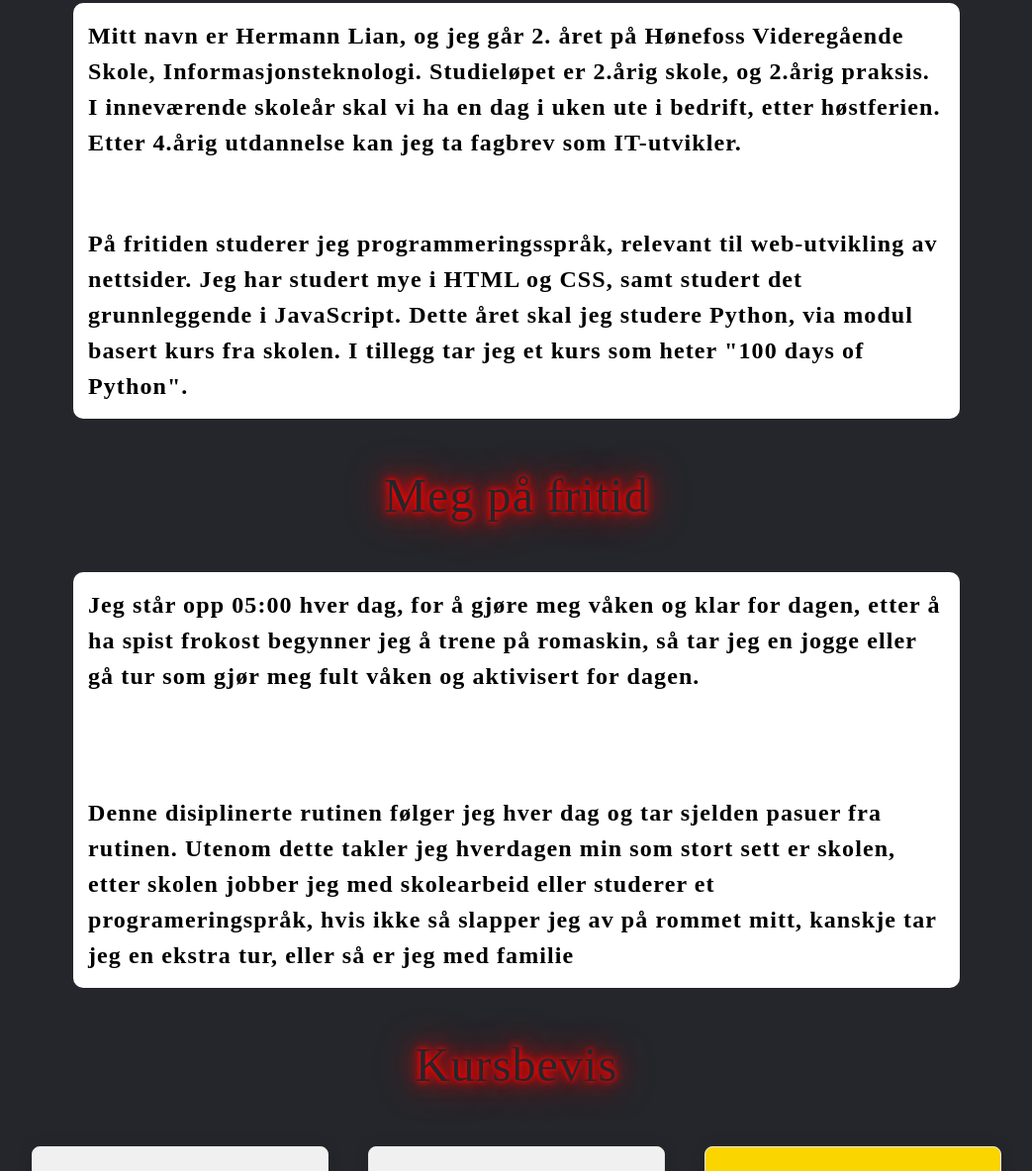
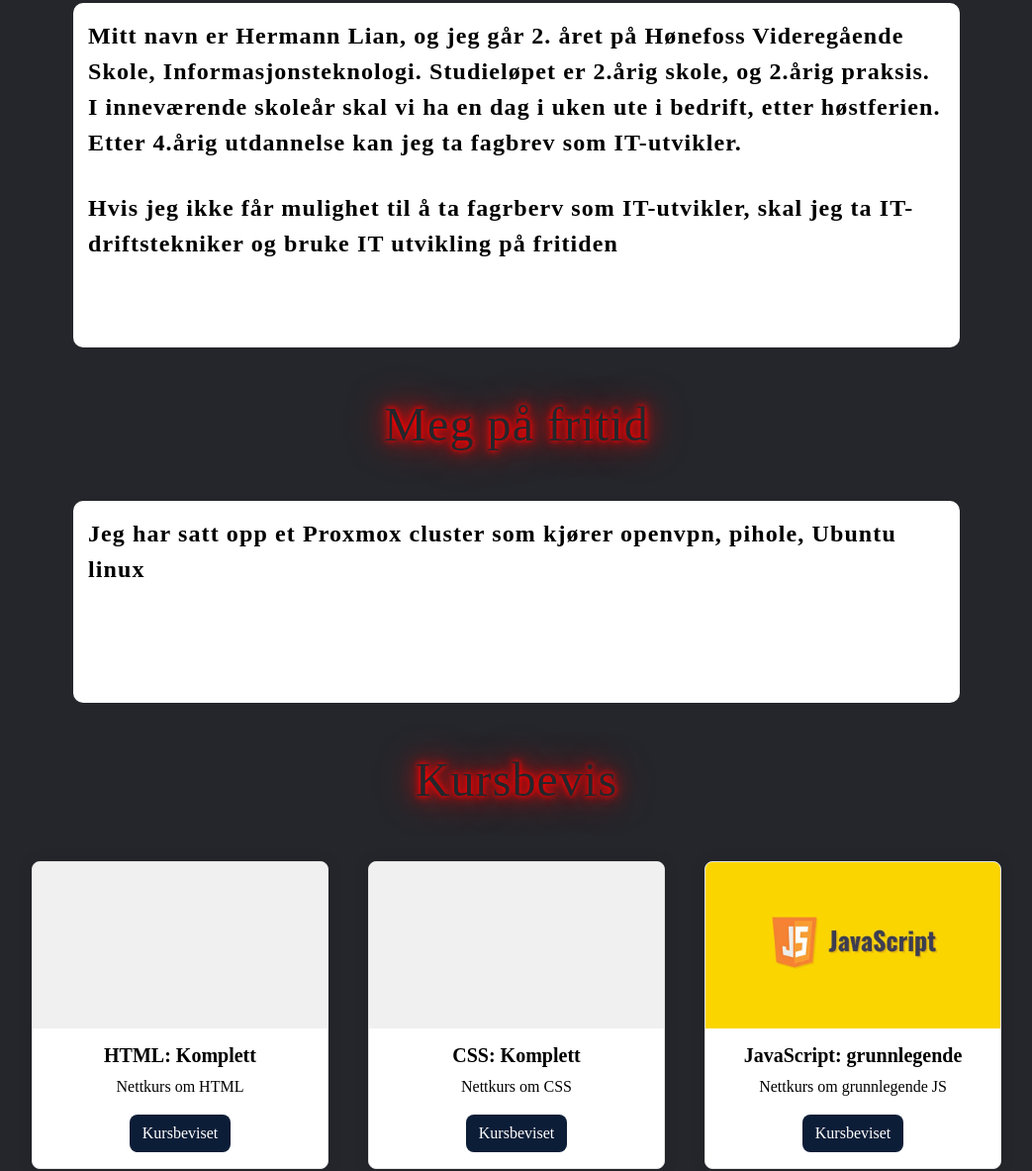
Before and after one commit to HL-JO/HL-portfolio.github.io, a plain HTML site: page om-meg.html in a window 1280 px wide. Shown: the part 316-1499 px from the top of the page at 99% size, without its empty margins (118-1161 px from the left). Drawn offline with Linux system fonts and the light colour scheme.

Commit message:
Update om-meg.html
info om meg

```diff
--- a/om-meg.html
+++ b/om-meg.html
@@ -59,14 +59,13 @@
 
       <div class="txt-container">
         <p>Mitt navn er Hermann Lian, og jeg går 2. året på Hønefoss Videregående Skole, Informasjonsteknologi. Studieløpet er 2.årig skole, og 2.årig praksis. I inneværende skoleår skal vi ha en dag i uken ute i bedrift, etter høstferien. Etter 4.årig utdannelse kan jeg ta fagbrev som IT-utvikler.</p>
-        <p>På fritiden studerer jeg programmeringsspråk, relevant til web-utvikling av nettsider. Jeg har studert mye i HTML og CSS, samt studert det grunnleggende i JavaScript. Dette året skal jeg studere Python, via modul basert kurs fra skolen. I tillegg tar jeg et kurs som heter "100 days of Python".</p>
+        <p>Hvis jeg ikke får mulighet til å ta fagrberv som IT-utvikler, skal jeg ta IT-driftstekniker og bruke IT utvikling på fritiden</p>
       </div>
 
       <h1 class="neon-title">Meg på fritid</h1>
 
       <div class="txt-container">
-        <p>Jeg står opp 05:00 hver dag, for å gjøre meg våken og klar for dagen, etter å ha spist frokost begynner jeg å trene på romaskin, så tar jeg en jogge eller gå tur som gjør meg fult våken og aktivisert for dagen.</p>
-        <p> Denne disiplinerte rutinen følger jeg hver dag og tar sjelden pasuer fra rutinen. Utenom dette takler jeg hverdagen min som stort sett er skolen, etter skolen jobber jeg med skolearbeid eller studerer et programeringspråk, hvis ikke så slapper jeg av på rommet mitt, kanskje tar jeg en ekstra tur, eller så er jeg med familie </p>
+        <p>Jeg har satt opp et Proxmox cluster som kjører openvpn, pihole, Ubuntu linux</p>
       </div>
 
       <h1 class="neon-title">Kursbevis</h1>
```
